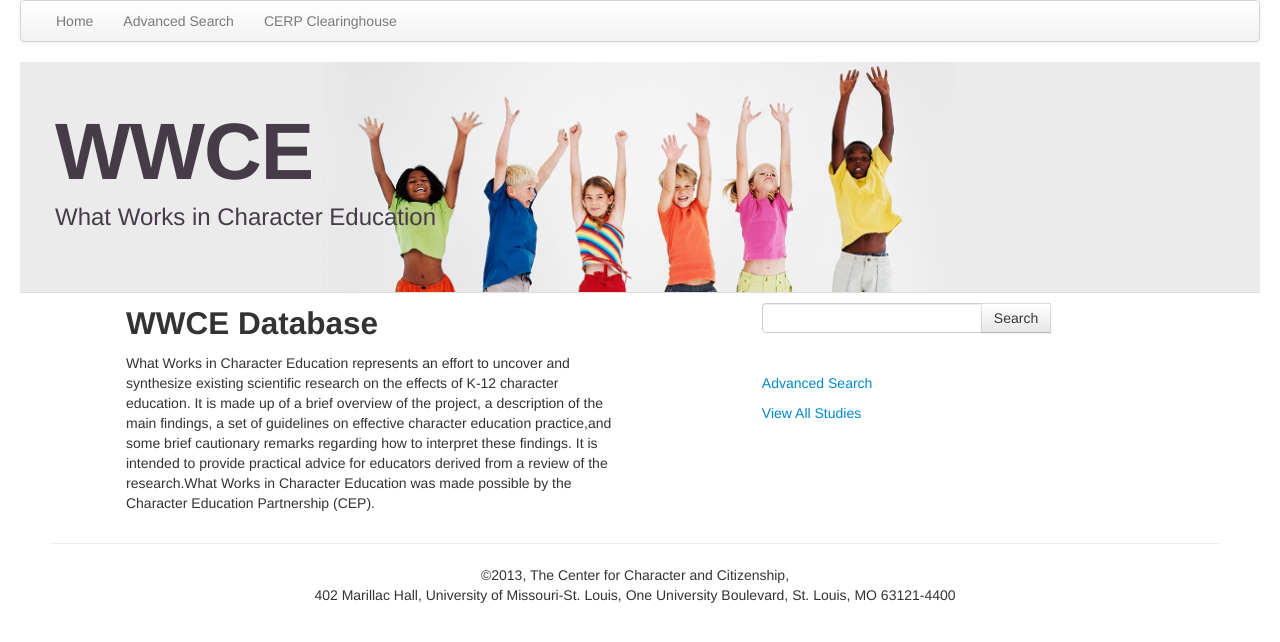
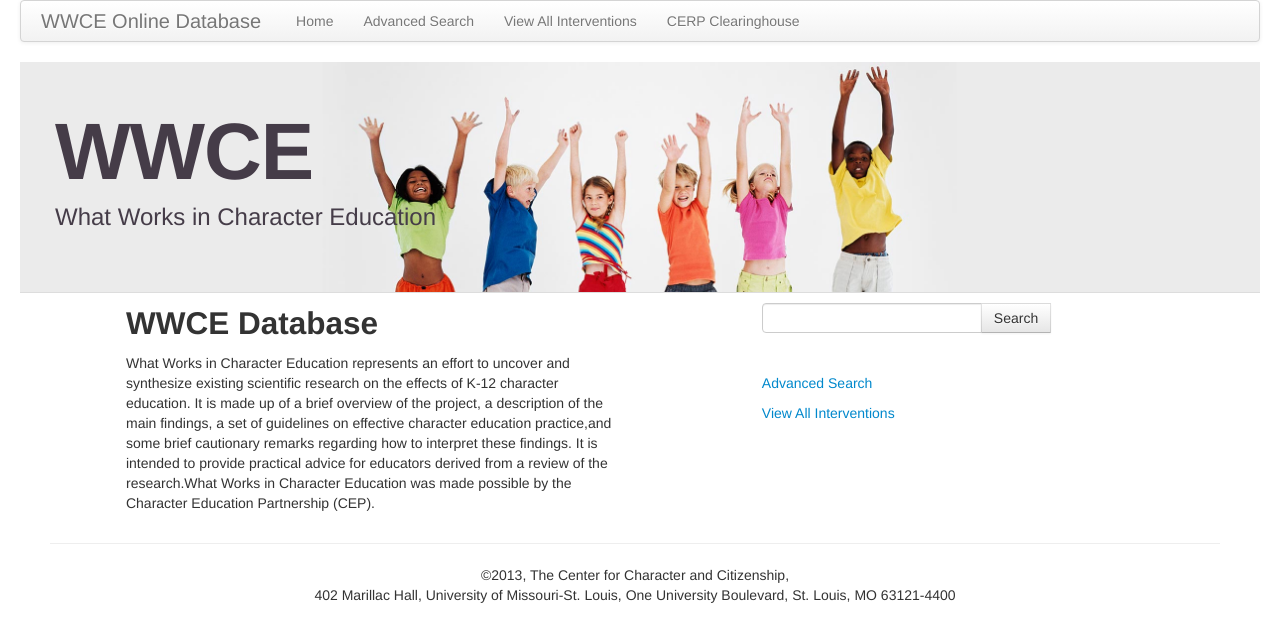
Before and after one commit to pbetts1/wwce-online, a CodeIgniter app: page /index.php/main_controller/index in a window 1280 px wide. Shown: the top 642 px of the page. Run offline with CodeIgniter, Linux system fonts and the light colour scheme; some libraries are stand-ins or nearby versions.

Commit message:
Navbar update

```diff
--- a/application/views/header_view.php
+++ b/application/views/header_view.php
@@ -50,12 +50,16 @@
 		<div class="container-fluid">
 			<nav class="navbar">
 				<div class="navbar-inner">
+					<a class="brand" href="#">WWCE Online Database</a>
 					<ul class="nav">
 						<li>
 							<?=  anchor('main_controller/index/','Home') ?>
 						</li>
 						<li>
 							<?=  anchor('advanced/index/','Advanced Search') ?>
+						</li>
+						<li>
+							<?= anchor('main_controller/search/','View All Interventions'); ?>
 						</li>
 						<li>
 							<a href="http://www.characteredworks.org">CERP Clearinghouse</a>
--- a/application/views/main_view.php
+++ b/application/views/main_view.php
@@ -21,7 +21,7 @@
 
                </p>
                <p>
-               	<?= anchor('main_controller/search/','View All Studies'); ?>
+               	<?= anchor('main_controller/search/','View All Interventions'); ?>
 
                </P>
 
```
